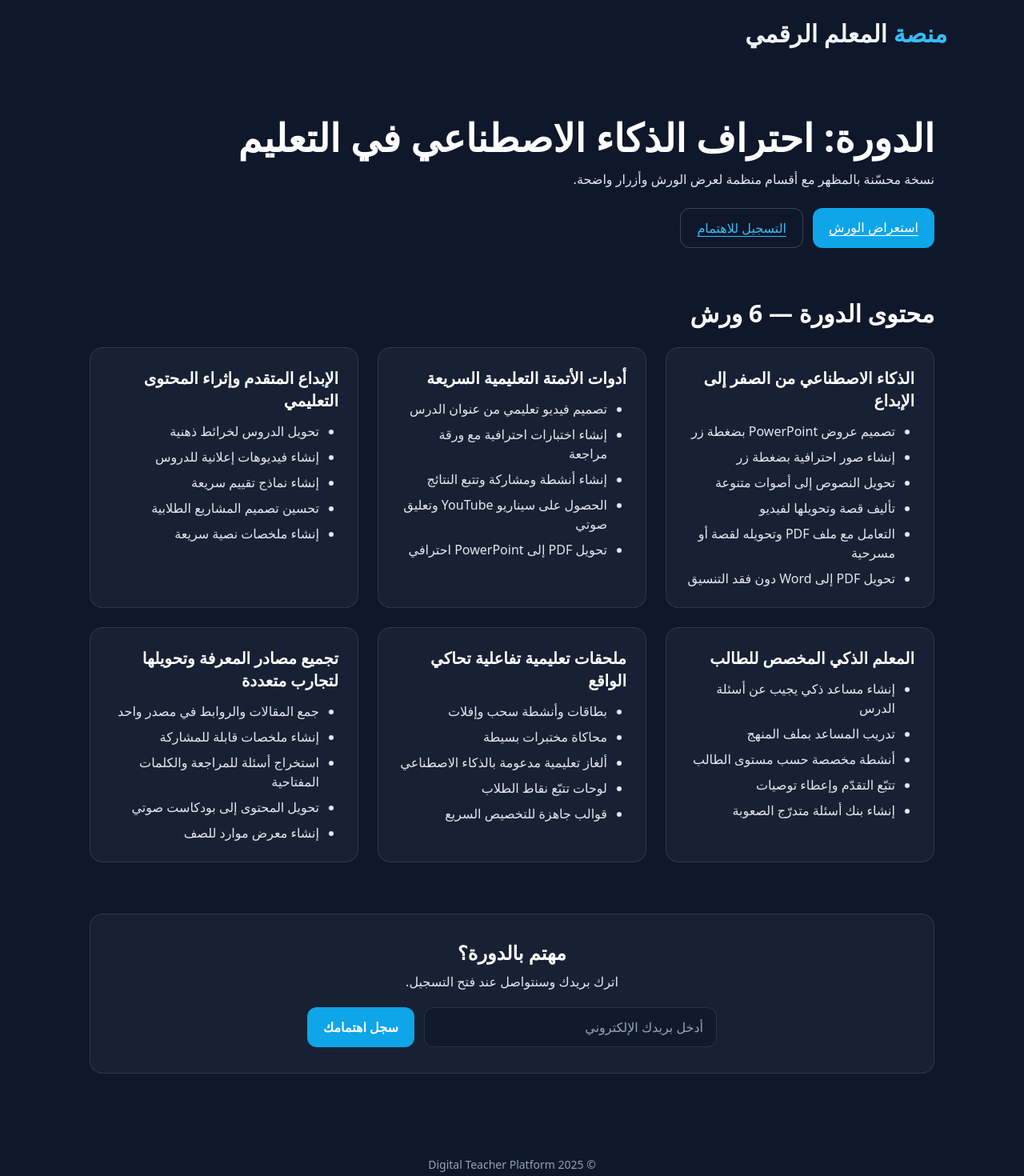
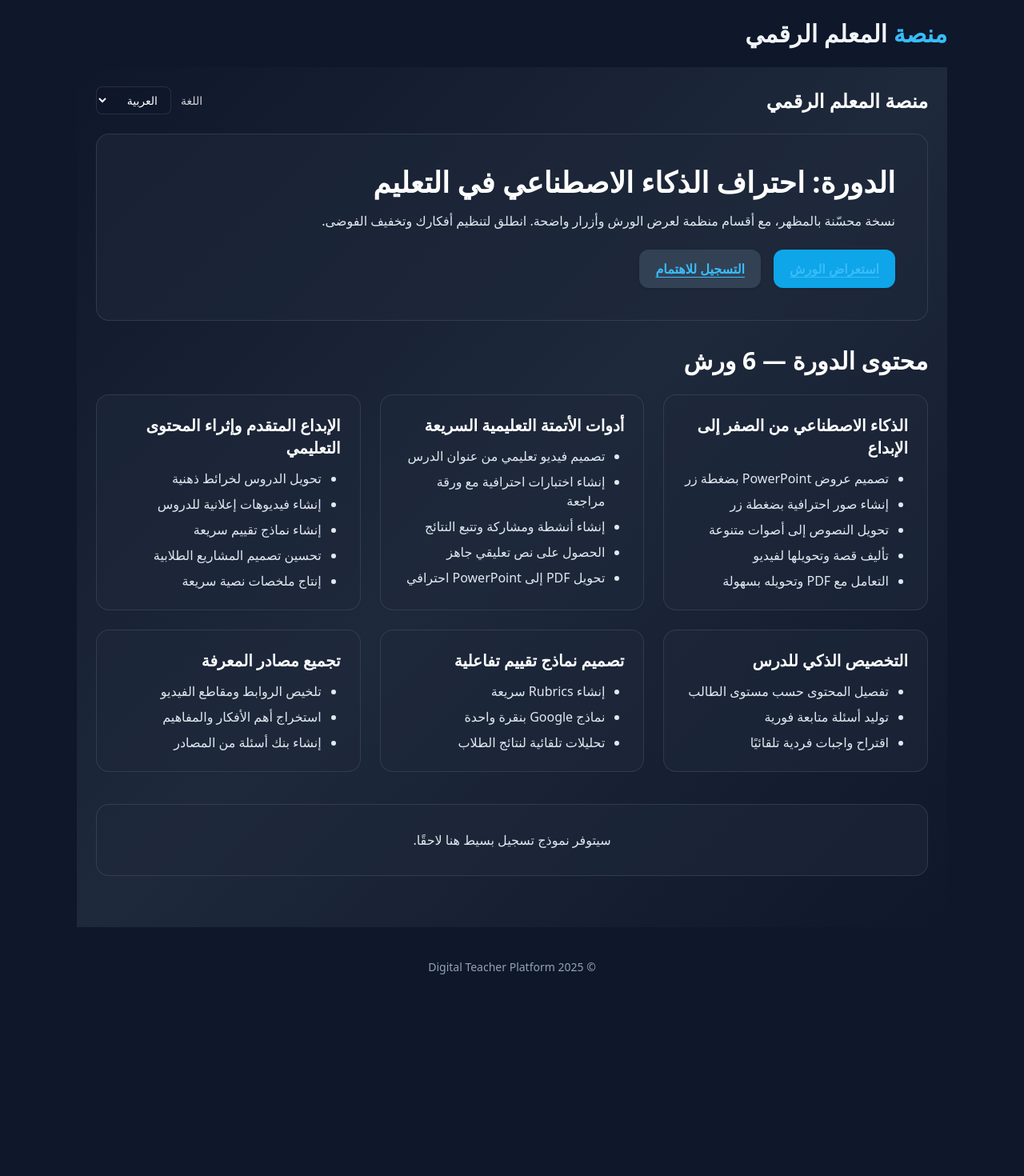
Before and after one commit to ahmed2001amer9-afk/digital-teacher-platform, a Next.js app: page / in a window 1280 px wide. Shown: the top 1470 px of the page at 80% size. After the commit the page ends 1259 px from the top, so only its background shows below. Built offline with nearby package versions, Linux system fonts and the light colour scheme.

Commit message:
Update page.js

```diff
--- a/app/page.js
+++ b/app/page.js
@@ -1,112 +1,100 @@
+"use client";
+
+import { useEffect, useState } from "react";
+import { translations } from "./lib/i18n";
+
 export default function Page() {
-  // 6 ورش — تأكد أن عددها 6
-  const blocks = [
-    {
-      title: "الذكاء الاصطناعي من الصفر إلى الإبداع",
-      points: [
-        "تصميم عروض PowerPoint بضغطة زر",
-        "إنشاء صور احترافية بضغطة زر",
-        "تحويل النصوص إلى أصوات متنوعة",
-        "تأليف قصة وتحويلها لفيديو",
-        "التعامل مع ملف PDF وتحويله لقصة أو مسرحية",
-        "تحويل PDF إلى Word دون فقد التنسيق",
-      ],
-    },
-    {
-      title: "أدوات الأتمتة التعليمية السريعة",
-      points: [
-        "تصميم فيديو تعليمي من عنوان الدرس",
-        "إنشاء اختبارات احترافية مع ورقة مراجعة",
-        "إنشاء أنشطة ومشاركة وتتبع النتائج",
-        "الحصول على سيناريو YouTube وتعليق صوتي",
-        "تحويل PDF إلى PowerPoint احترافي",
-      ],
-    },
-    {
-      title: "الإبداع المتقدم وإثراء المحتوى التعليمي",
-      points: [
-        "تحويل الدروس لخرائط ذهنية",
-        "إنشاء فيديوهات إعلانية للدروس",
-        "إنشاء نماذج تقييم سريعة",
-        "تحسين تصميم المشاريع الطلابية",
-        "إنشاء ملخصات نصية سريعة",
-      ],
-    },
-    {
-      title: "المعلم الذكي المخصص للطالب",
-      points: [
-        "إنشاء مساعد ذكي يجيب عن أسئلة الدرس",
-        "تدريب المساعد بملف المنهج",
-        "أنشطة مخصصة حسب مستوى الطالب",
-        "تتبّع التقدّم وإعطاء توصيات",
-        "إنشاء بنك أسئلة متدرّج الصعوبة",
-      ],
-    },
-    {
-      title: "ملحقات تعليمية تفاعلية تحاكي الواقع",
-      points: [
-        "بطاقات وأنشطة سحب وإفلات",
-        "محاكاة مختبرات بسيطة",
-        "ألغاز تعليمية مدعومة بالذكاء الاصطناعي",
-        "لوحات تتبّع نقاط الطلاب",
-        "قوالب جاهزة للتخصيص السريع",
-      ],
-    },
-    {
-      title: "تجميع مصادر المعرفة وتحويلها لتجارب متعددة",
-      points: [
-        "جمع المقالات والروابط في مصدر واحد",
-        "إنشاء ملخصات قابلة للمشاركة",
-        "استخراج أسئلة للمراجعة والكلمات المفتاحية",
-        "تحويل المحتوى إلى بودكاست صوتي",
-        "إنشاء معرض موارد للصف",
-      ],
-    },
-  ];
+  // اللغة الافتراضية: العربية
+  const [lang, setLang] = useState("ar");
+
+  // تحميل اللغة المحفوظة وتطبيق اتجاه الصفحة
+  useEffect(() => {
+    const saved = typeof window !== "undefined" ? localStorage.getItem("lang") : null;
+    if (saved && (saved === "ar" || saved === "en")) {
+      setLang(saved);
+    }
+  }, []);
+
+  useEffect(() => {
+    // حفظ اللغة وتطبيق اتجاه ولغة الصفحة على <html>
+    if (typeof window !== "undefined") {
+      localStorage.setItem("lang", lang);
+      const t = translations[lang];
+      document.documentElement.setAttribute("dir", t.dir);
+      document.documentElement.setAttribute("lang", lang);
+    }
+  }, [lang]);
+
+  const t = translations[lang];
+  const blocks = t.blocks;
+  const totalWorkshops = blocks.length; // = 6 في بياناتنا
 
   return (
-    <main className="min-h-screen bg-slate-900 text-white">
-      {/* قسم البطل */}
-      <section className="mx-auto max-w-screen-xl px-4 py-12 sm:py-16">
-        <h1 className="text-3xl sm:text-4xl md:text-5xl font-extrabold leading-tight text-white">
-          الدورة: احتراف الذكاء الاصطناعي في التعليم
+    <div className="min-h-screen bg-gradient-to-br from-slate-900 via-slate-800 to-slate-900 text-white">
+      {/* هيدر */}
+      <header className="mx-auto max-w-6xl px-6 py-6 flex items-center justify-between">
+        <h1 className="text-2xl font-extrabold">
+          {t.brand}
         </h1>
-        <p className="mt-4 text-slate-200">
-          نسخة محسّنة بالمظهر مع أقسام منظمة لعرض الورش وأزرار واضحة.
+
+        {/* مبدّل اللغة */}
+        <div className="flex items-center gap-3">
+          <label htmlFor="lang" className="text-sm opacity-80">
+            {lang === "ar" ? "اللغة" : "Language"}
+          </label>
+          <select
+            id="lang"
+            value={lang}
+            onChange={(e) => setLang(e.target.value)}
+            className="rounded-lg border border-white/10 bg-slate-900/60 px-3 py-1.5 text-sm outline-none"
+          >
+            <option value="ar">العربية</option>
+            <option value="en">English</option>
+          </select>
+        </div>
+      </header>
+
+      {/* مقدمة الدورة */}
+      <section className="mx-auto max-w-6xl px-6">
+        <div className="rounded-2xl border border-white/10 bg-slate-800/60 p-6 sm:p-10">
+          <h2 className="mb-4 text-3xl sm:text-4xl font-extrabold leading-snug">
+            {t.heroTitle}
+          </h2>
+          <p className="mb-6 text-slate-200">
+            {t.heroDesc}
           </p>
-        <div className="mt-6 flex flex-wrap gap-3">
+
+          <div className={`flex flex-col sm:flex-row ${t.dir === "rtl" ? "gap-3 sm:gap-4" : "gap-3 sm:gap-4"}`}>
             <a
               href="#workshops"
-            className="rounded-xl bg-sky-500 px-5 py-3 text-white hover:bg-sky-600 transition"
+              className="inline-flex items-center justify-center rounded-xl bg-sky-500 px-5 py-3 font-semibold shadow hover:bg-sky-400 transition"
             >
-            استعراض الورش
+              {t.browse}
             </a>
             <a
               href="#signup"
-            className="rounded-xl border border-white/20 px-5 py-3 hover:bg-white/10 transition"
+              className="inline-flex items-center justify-center rounded-xl bg-slate-700 px-5 py-3 font-semibold shadow hover:bg-slate-600 transition"
             >
-            التسجيل للاهتمام
+              {t.signup}
             </a>
+          </div>
         </div>
       </section>
 
-      {/* البطاقات: 6 ورش */}
-      <section
-        id="workshops"
-        className="mx-auto max-w-screen-xl px-4 pb-12 sm:pb-16"
-      >
-        <h2 className="mb-6 text-2xl sm:text-3xl font-bold text-white">
-  محتوى الدورة — {blocks.length} {blocks.length === 1 ? 'ورشة' : 'ورش'}
-</h2>
+      {/* عنوان محتوى الورش */}
+      <section id="workshops" className="mx-auto max-w-6xl px-6 pt-8">
+        <h3 className="mb-6 text-2xl sm:text-3xl font-extrabold">
+          {t.courseTitlePrefix} {totalWorkshops} {t.workshopsWord(totalWorkshops)}
+        </h3>
 
-
+        {/* شبكة البطاقات – تعرض كل الكتل بلا قصّ */}
         <div className="grid grid-cols-1 md:grid-cols-2 xl:grid-cols-3 gap-6">
           {blocks.map((b, i) => (
             <article
               key={i}
               className="rounded-2xl border border-white/10 bg-slate-800/60 p-6 shadow-sm hover:shadow-lg transition"
             >
-              <h3 className="mb-3 text-xl font-bold text-white">{b.title}</h3>
+              <h4 className="mb-3 text-xl font-bold text-white">{b.title}</h4>
               <ul className="list-disc pr-6 space-y-2 text-slate-200">
                 {b.points.map((p, j) => (
                   <li key={j}>{p}</li>
@@ -117,33 +105,16 @@ export default function Page() {
         </div>
       </section>
 
-      {/* قسم التسجيل */}
-      <section
-        id="signup"
-        className="mx-auto max-w-screen-xl px-4 pb-16"
-      >
+      {/* قسم التسجيل بالاهتمام – placeholder */}
+      <section id="signup" className="mx-auto max-w-6xl px-6 pt-10 pb-16">
         <div className="rounded-2xl border border-white/10 bg-slate-800/60 p-6 sm:p-8 text-center">
-          <h3 className="text-xl sm:text-2xl font-bold text-white">
-            مهتم بالدورة؟
-          </h3>
-          <p className="mt-2 text-slate-200">
-            اترك بريدك وسنتواصل عند فتح التسجيل.
+          <p className="text-slate-200">
+            {lang === "ar"
+              ? "سيتوفر نموذج تسجيل بسيط هنا لاحقًا."
+              : "A simple interest/registration form will be placed here later."}
           </p>
-          <div className="mx-auto mt-5 grid max-w-lg grid-cols-1 gap-3 sm:grid-cols-[1fr_auto]">
-            <input
-              type="email"
-              placeholder="أدخل بريدك الإلكتروني"
-              className="rounded-xl border border-white/10 bg-slate-900/70 px-4 py-3 text-white placeholder:text-slate-400 outline-none"
-            />
-            <button
-              type="button"
-              className="rounded-xl bg-sky-500 px-5 py-3 font-semibold text-white hover:bg-sky-600 transition"
-            >
-              سجل اهتمامك
-            </button>
-          </div>
         </div>
       </section>
-    </main>
+    </div>
   );
 }
```
Lines whose indentation alone changed are shown as unchanged.
